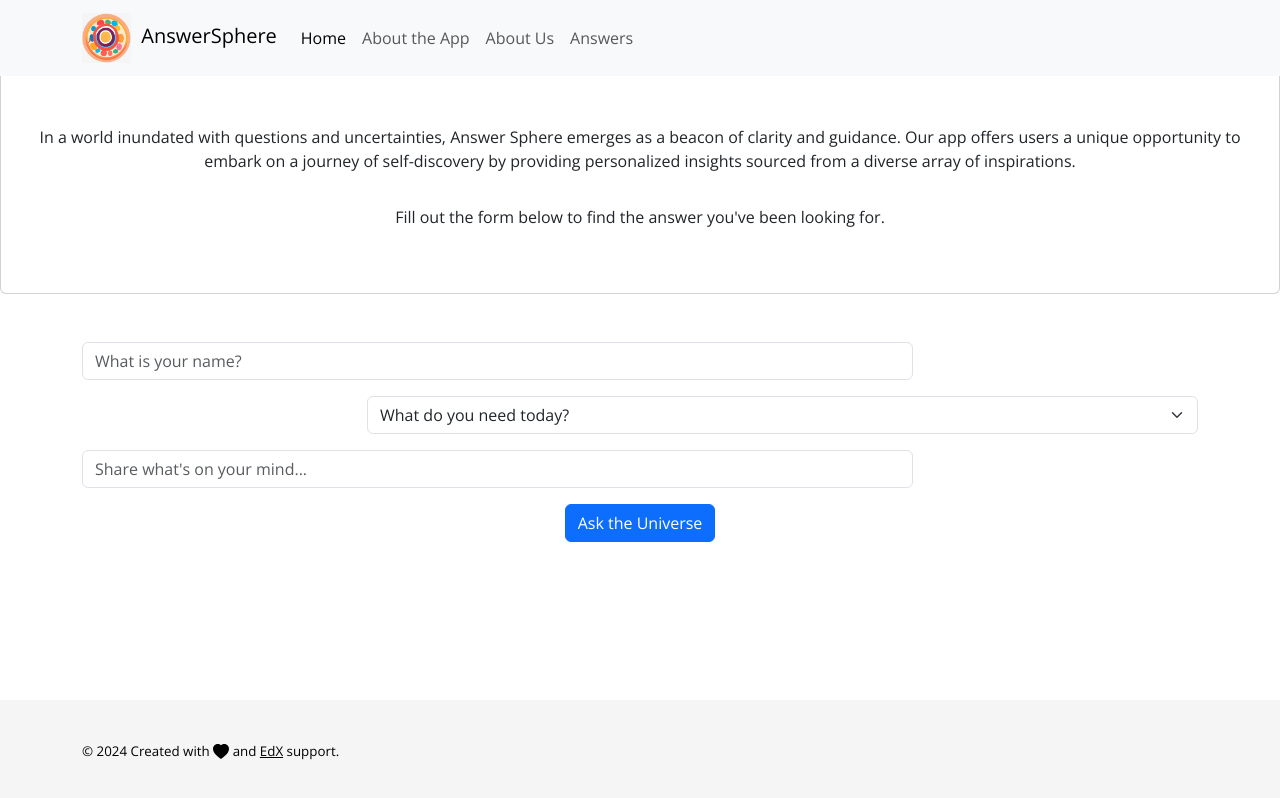
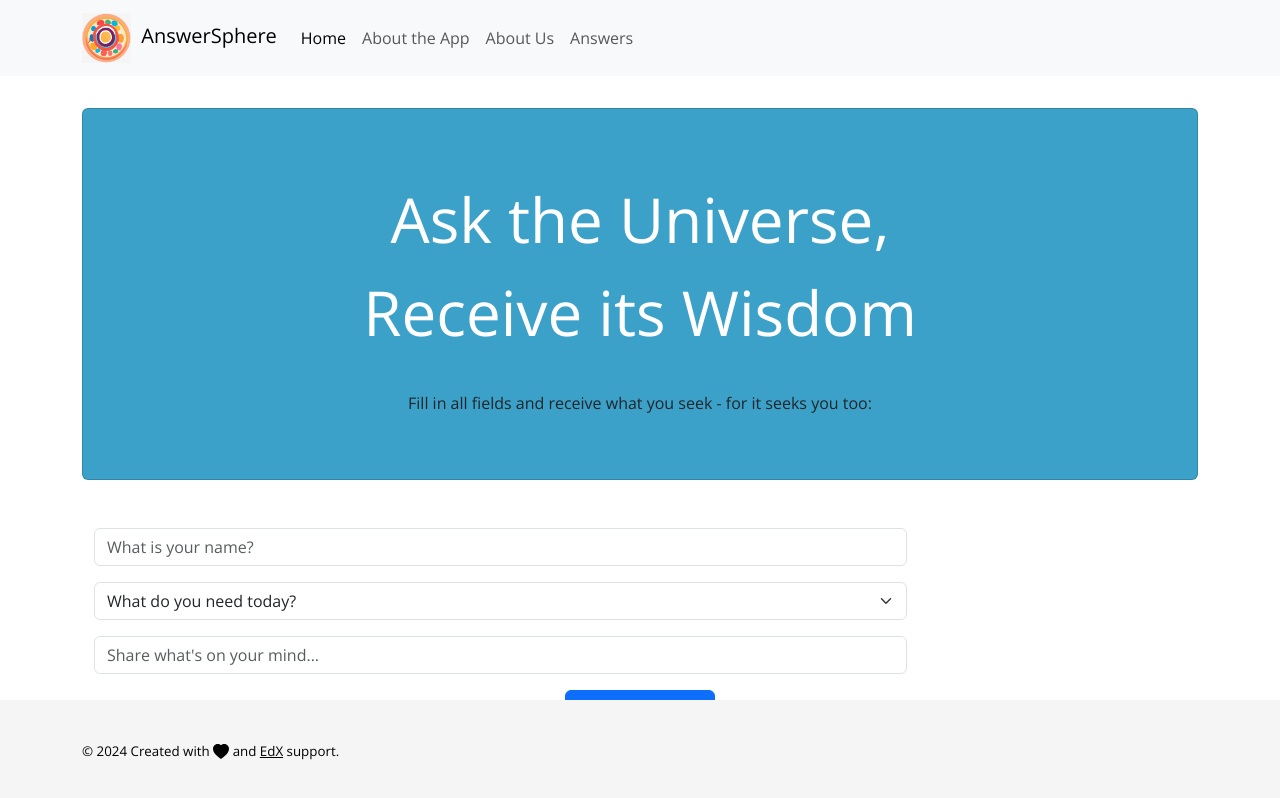
Before and after one commit to nyitrai87/answersphere, a React (Vite) app: page / in a window 1280 px wide. Shown: the top 798 px of the page. Built offline with nearby package versions, Linux system fonts and the light colour scheme.

Commit message:
added container to all pages (wrapped to prevent from content hiding)

```diff
--- a/src/components/AboutApp/AboutApp.jsx
+++ b/src/components/AboutApp/AboutApp.jsx
@@ -1,13 +1,25 @@
+import Container from "react-bootstrap/Container";
 
 function AboutApp() {
   return (
-    <div className='aboutApp'>
-      <h2>About the App</h2>
-      <p>
-      Lorem ipsum dolor, sit amet consectetur adipisicing elit. Qui reiciendis cupiditate quam consectetur velit libero minima, in quo, veniam ipsam sapiente dolorem similique omnis ratione. Eum consequuntur assumenda eaque et! Lorem ipsum dolor sit amet consectetur adipisicing elit. Id atque obcaecati saepe recusandae quasi delectus beatae, natus exercitationem aspernatur molestias neque reiciendis sed magnam ipsam iusto iure voluptatibus consectetur sequi.
-      </p>
-    </div>
-  )
+    <>
+      <Container className="mt-5">
+        <div className="aboutApp">
+          <h2>About the App</h2>
+          <p>
+            Lorem ipsum dolor, sit amet consectetur adipisicing elit. Qui
+            reiciendis cupiditate quam consectetur velit libero minima, in quo,
+            veniam ipsam sapiente dolorem similique omnis ratione. Eum
+            consequuntur assumenda eaque et! Lorem ipsum dolor sit amet
+            consectetur adipisicing elit. Id atque obcaecati saepe recusandae
+            quasi delectus beatae, natus exercitationem aspernatur molestias
+            neque reiciendis sed magnam ipsam iusto iure voluptatibus
+            consectetur sequi.
+          </p>
+        </div>
+      </Container>
+    </>
+  );
 }
 
 export default AboutApp;
--- a/src/components/AnswerPage/AnswerPage.jsx
+++ b/src/components/AnswerPage/AnswerPage.jsx
@@ -1,18 +1,28 @@
-import dayjs from 'dayjs'
-const Today = dayjs().format('DD/MM/YYYY')
+import dayjs from "dayjs";
+const Today = dayjs().format("DD/MM/YYYY");
+import Container from "react-bootstrap/Container";
 
 function AnswerPage() {
   return (
-    <div className='AnswerPage'>
-      <p>
-        {Today}
-      </p>
-      <h2>Answers</h2>
-      <p>
-      Lorem ipsum dolor, sit amet consectetur adipisicing elit. Qui reiciendis cupiditate quam consectetur velit libero minima, in quo, veniam ipsam sapiente dolorem similique omnis ratione. Eum consequuntur assumenda eaque et! Lorem ipsum dolor sit amet consectetur adipisicing elit. Id atque obcaecati saepe recusandae quasi delectus beatae, natus exercitationem aspernatur molestias neque reiciendis sed magnam ipsam iusto iure voluptatibus consectetur sequi.
-      </p>
-    </div>
-  )
+    <>
+      <Container className="mt-5">
+        <div className="AnswerPage">
+          <p>{Today}</p>
+          <h2>Answers</h2>
+          <p>
+            Lorem ipsum dolor, sit amet consectetur adipisicing elit. Qui
+            reiciendis cupiditate quam consectetur velit libero minima, in quo,
+            veniam ipsam sapiente dolorem similique omnis ratione. Eum
+            consequuntur assumenda eaque et! Lorem ipsum dolor sit amet
+            consectetur adipisicing elit. Id atque obcaecati saepe recusandae
+            quasi delectus beatae, natus exercitationem aspernatur molestias
+            neque reiciendis sed magnam ipsam iusto iure voluptatibus
+            consectetur sequi.
+          </p>
+        </div>
+      </Container>
+    </>
+  );
 }
 
 export default AnswerPage;
--- a/src/components/Contact/Contact.jsx
+++ b/src/components/Contact/Contact.jsx
@@ -1,10 +1,10 @@
-import { useRef } from 'react';
-import { useState } from 'react';
-import Button from 'react-bootstrap/Button';
-import Form from 'react-bootstrap/Form';
-import Modal from 'react-bootstrap/Modal';
-import Container from 'react-bootstrap/Container';
-import emailjs from '@emailjs/browser';
+import { useRef } from "react";
+import { useState } from "react";
+import Button from "react-bootstrap/Button";
+import Form from "react-bootstrap/Form";
+import Modal from "react-bootstrap/Modal";
+import Container from "react-bootstrap/Container";
+import emailjs from "@emailjs/browser";
 
 const SERVICE_ID = import.meta.env.VITE_SERVICE_ID;
 const TEMPLATE_ID = import.meta.env.VITE_TEMPLATE_ID;
@@ -20,14 +20,7 @@ function Contact() {
 
   const sendEmail = (e) => {
     e.preventDefault();
-    emailjs
-      .sendForm(
-        SERVICE_ID,
-        TEMPLATE_ID,
-        form.current,
-        PUBLIC_KEY
-      )
-      .then(
+    emailjs.sendForm(SERVICE_ID, TEMPLATE_ID, form.current, PUBLIC_KEY).then(
       (result) => {
         e.target.reset();
         console.log(result.text);
@@ -40,25 +33,46 @@ function Contact() {
 
   return (
     <>
-      <div className='about-us'>
+      <Container className="mt-5">
+        <div className="about-us">
           <h2>About Us</h2>
           <p>
-          Lorem ipsum dolor, sit amet consectetur adipisicing elit. Qui reiciendis cupiditate quam consectetur velit libero minima, in quo, veniam ipsam sapiente dolorem similique omnis ratione. Eum consequuntur assumenda eaque et! Lorem ipsum dolor sit amet consectetur adipisicing elit. Id atque obcaecati saepe recusandae quasi delectus beatae, natus exercitationem aspernatur molestias neque reiciendis sed magnam ipsam iusto iure voluptatibus consectetur sequi.
+            Lorem ipsum dolor, sit amet consectetur adipisicing elit. Qui
+            reiciendis cupiditate quam consectetur velit libero minima, in quo,
+            veniam ipsam sapiente dolorem similique omnis ratione. Eum
+            consequuntur assumenda eaque et! Lorem ipsum dolor sit amet
+            consectetur adipisicing elit. Id atque obcaecati saepe recusandae
+            quasi delectus beatae, natus exercitationem aspernatur molestias
+            neque reiciendis sed magnam ipsam iusto iure voluptatibus
+            consectetur sequi.
           </p>
         </div>
         <Container>
           <Form ref={form} onSubmit={sendEmail}>
             <Form.Group className="mb-3">
               <Form.Label>Email address:</Form.Label>
-            <Form.Control type="email" name="email" placeholder="Enter your email address here..." />
+              <Form.Control
+                type="email"
+                name="email"
+                placeholder="Enter your email address here..."
+              />
             </Form.Group>
             <Form.Group className="mb-3">
               <Form.Label>Name:</Form.Label>
-            <Form.Control type="text" name="name" placeholder="Enter your name here..." />
+              <Form.Control
+                type="text"
+                name="name"
+                placeholder="Enter your name here..."
+              />
             </Form.Group>
             <Form.Group className="mb-3">
               <Form.Label>Message:</Form.Label>
-            <Form.Control as="textarea" name="message" placeholder="Enter your message here..." rows={5} />
+              <Form.Control
+                as="textarea"
+                name="message"
+                placeholder="Enter your message here..."
+                rows={5}
+              />
             </Form.Group>
             <Button variant="primary" type="submit" onClick={handleShow}>
               Send
@@ -69,15 +83,20 @@ function Contact() {
                 <Modal.Title>Your message has been sent!</Modal.Title>
               </Modal.Header>
               <Modal.Footer>
-              <Button variant="secondary" className="close-btn" onClick={handleClose}>
+                <Button
+                  variant="secondary"
+                  className="close-btn"
+                  onClick={handleClose}
+                >
                   Close
                 </Button>
               </Modal.Footer>
             </Modal>
           </Form>
         </Container>
+      </Container>
     </>
-  )
+  );
 }
 
 export default Contact;
--- a/src/components/Home/Home.jsx
+++ b/src/components/Home/Home.jsx
@@ -6,19 +6,18 @@ import Container from "react-bootstrap/esm/Container";
 function Home() {
   return (
     <>
-      <Card className="py-5">
+      <Container className="mt-5">
+        <Card className="py-5" style={{ backgroundColor: "#3BA1C8" }}>
           <Card.Body>
-          <Card.Text>
-            In a world inundated with questions and uncertainties, Answer Sphere
-            emerges as a beacon of clarity and guidance. Our app offers users a
-            unique opportunity to embark on a journey of self-discovery by
-            providing personalized insights sourced from a diverse array of
-            inspirations.
+            <Card.Text style={{ color: "white", fontSize: "62px" }}>
+              Ask the Universe,
+              <br /> Receive its Wisdom
             </Card.Text>
           </Card.Body>
           <Card.Body>
             <Card.Text>
-            Fill out the form below to find the answer you've been looking for.
+              Fill in all fields and receive what you seek - for it seeks you
+              too:
             </Card.Text>
           </Card.Body>
         </Card>
@@ -26,14 +25,16 @@ function Home() {
         <Container>
           <Form className="py-5">
             <Form.Group className="mb-3 row">
-            <div className="col-sm-12 col-lg-9">
-              <Form.Control type="username" placeholder="What is your name?" />
+              <div className="col-12 col-lg-9">
+                <Form.Control
+                  type="username"
+                  placeholder="What is your name?"
+                />
               </div>
             </Form.Group>
 
             <Form.Group className="mb-3 row">
-            <div className="col-sm-12 col-lg-3"></div>
-            <div className="col-sm-12 col-lg-9">
+              <div className="col-12 col-lg-9">
                 <Form.Select
                   className="w-100"
                   aria-label="Select what you need from the universe today"
@@ -52,7 +53,7 @@ function Home() {
             </Form.Group>
 
             <Form.Group className="mb-3 row">
-            <div className="col-sm-12 col-lg-9">
+              <div className="col-12 col-lg-9">
                 <Form.Control
                   type="focus"
                   placeholder="Share what's on your mind..."
@@ -65,6 +66,7 @@ function Home() {
             </Button>
           </Form>
         </Container>
+      </Container>
     </>
   );
 }
```
Lines whose indentation alone changed are shown as unchanged.
